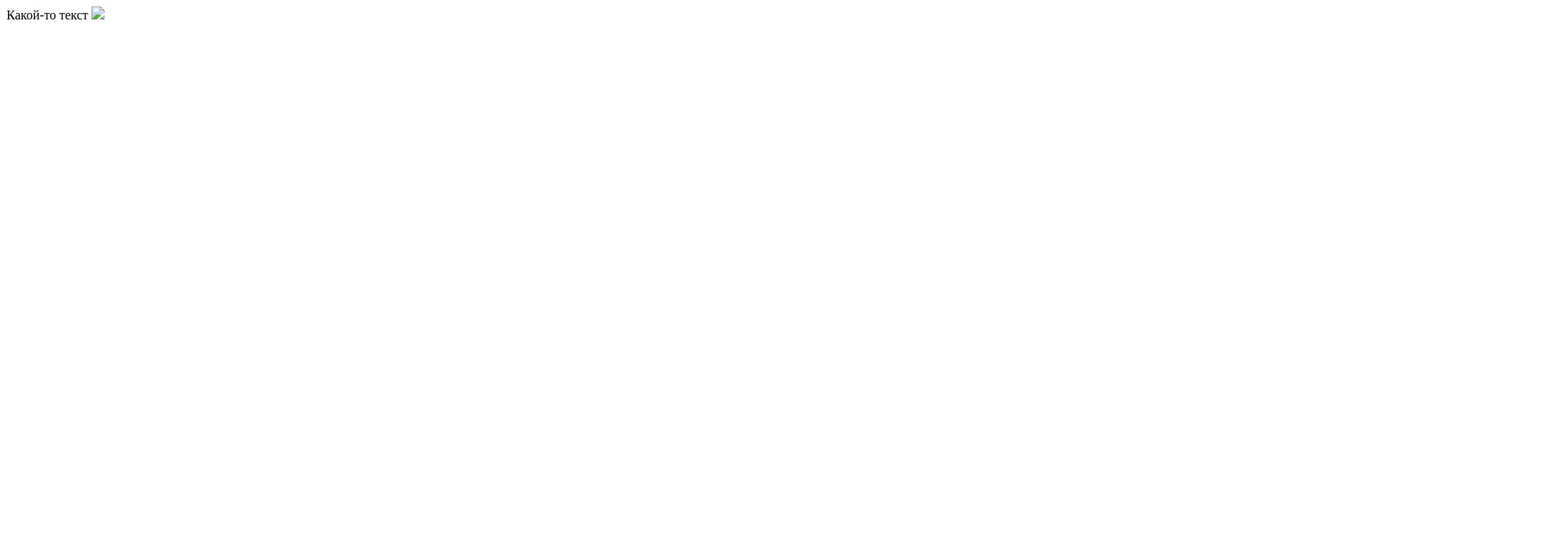
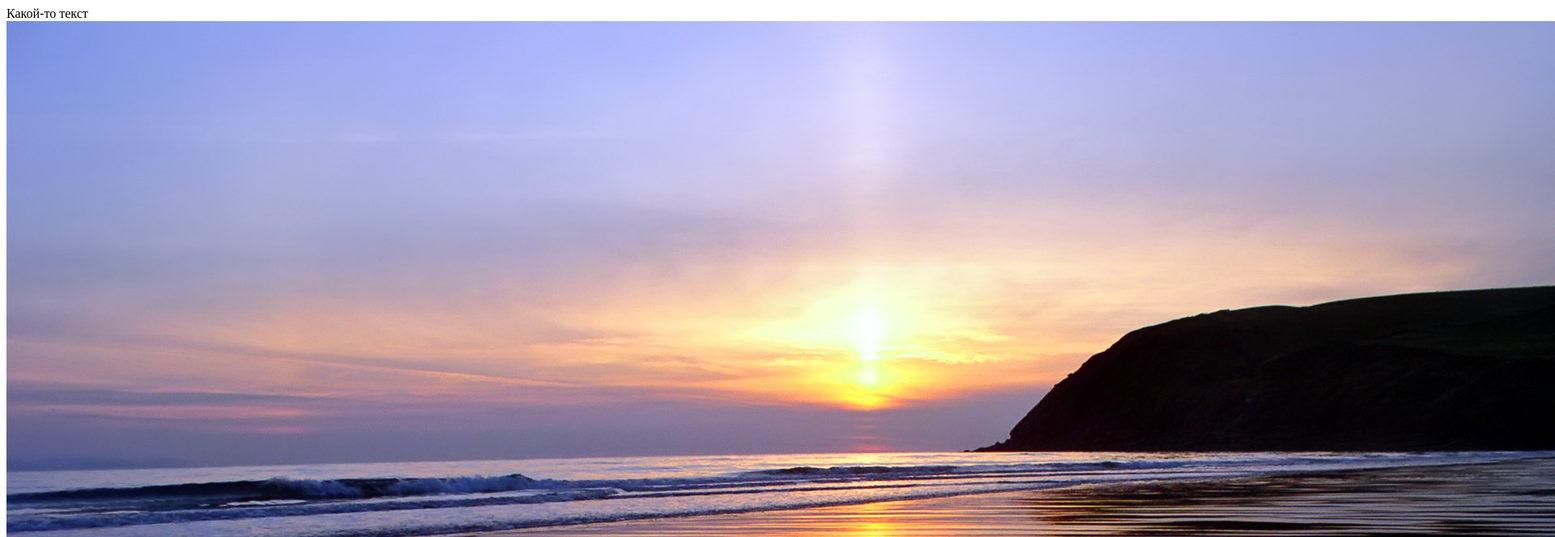
Before and after one commit to sometime00/sometime00.github.io, a plain HTML site: page index.html in a window 1280 px wide. Shown: the top 663 px of the page at 81% size, 1920 px wide, since content can reach past the window. Drawn offline with Linux system fonts and the light colour scheme.

Commit message:
Update index.html

```diff
--- a/index.html
+++ b/index.html
@@ -7,6 +7,6 @@
          Какой-то текст
 
 
-         <img src="/000.jpg">
+         <img src="/000.jpeg">
          </body>
 </html>
```
